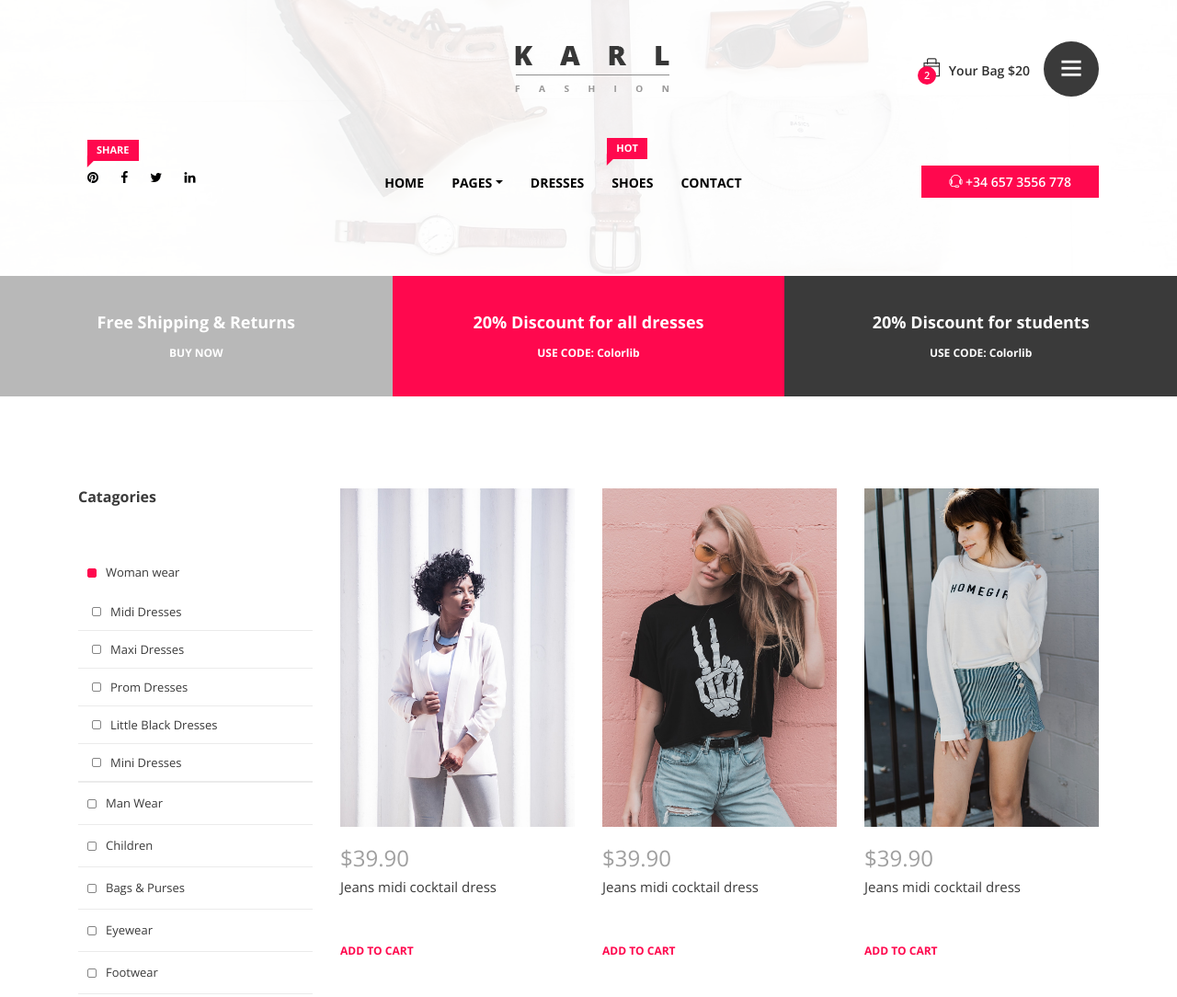
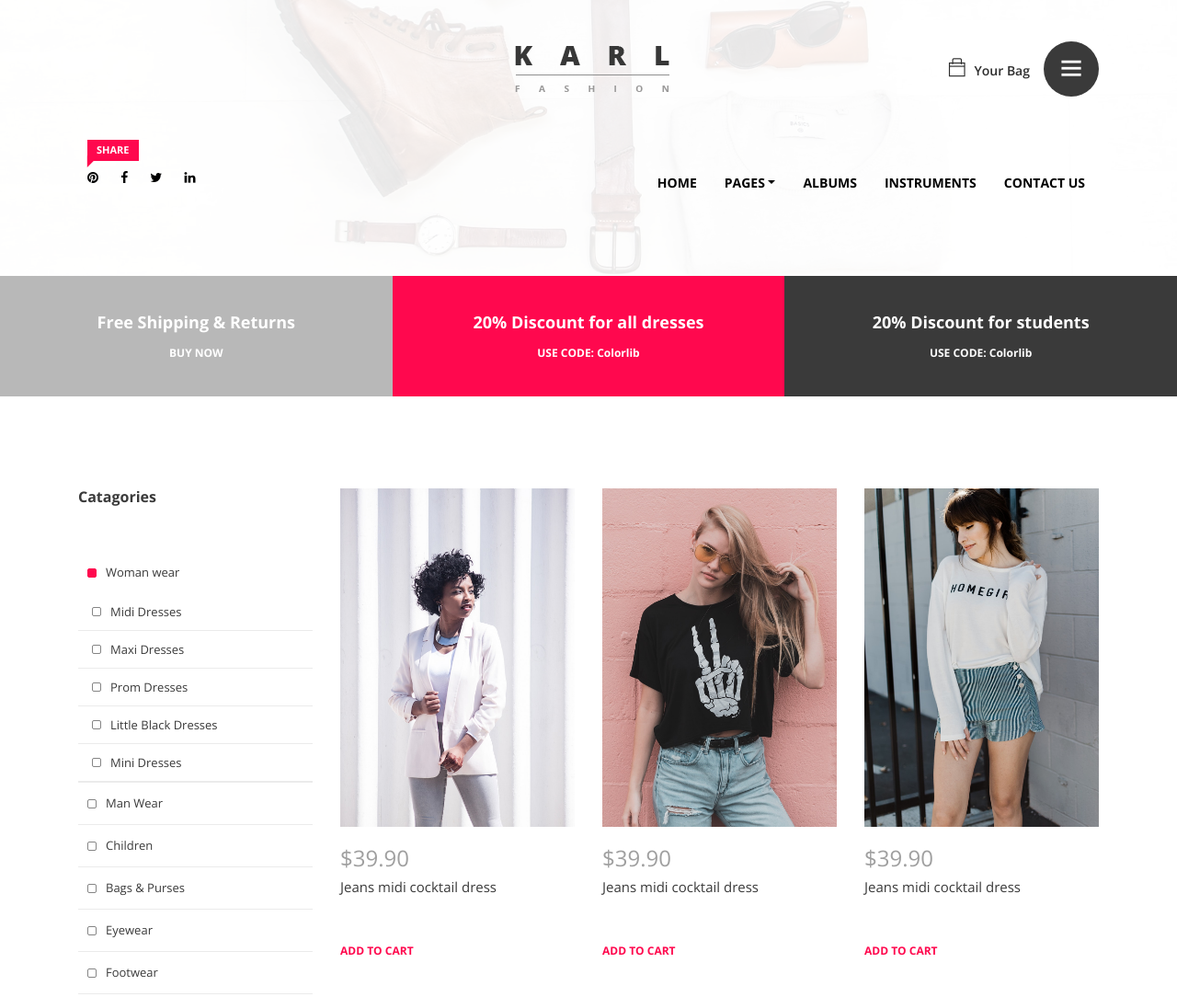
Before and after one commit to yungjas/esd-music-store, a plain HTML site: page Frontend/shop.html in a window 1280 px wide. Shown: the top 1084 px of the page at 92% size. Drawn offline with nearby package versions, Linux system fonts and the light colour scheme.

Commit message:
edits to shop.html

```diff
--- a/Frontend/shop.html
+++ b/Frontend/shop.html
@@ -9,7 +9,7 @@
     <!-- The above 4 meta tags *must* come first in the head; any other head content must come *after* these tags -->
 
     <!-- Title  -->
-    <title>Karl - Fashion Ecommerce Template | Shop</title>
+    <title> Music Ecommerce | Shop</title>
 
     <!-- Favicon  -->
     <link rel="icon" href="img/core-img/favicon.ico">
@@ -112,7 +112,9 @@
                                 <div class="header-cart-menu d-flex align-items-center ml-auto">
                                     <!-- Cart Area -->
                                     <div class="cart">
-                                        <a href="#" id="header-cart-btn" target="_blank"><span class="cart_quantity">2</span> <i class="ti-bag"></i> Your Bag $20</a>
+                                        <!-- add quantity using vue <span class="cart_quantity">2</span> -->
+                                        <!-- cost also can use vue </i> Your Bag $20 </a>  -->
+                                        <a href="#" id="header-cart-btn" target="_blank"> <i class="ti-bag"></i> Your Bag </a>
                                         <!-- Cart List Area Start -->
                                         <ul class="cart-list">
                                             <li>
@@ -180,17 +182,15 @@
                                                     <a class="dropdown-item" href="checkout.html">Checkout</a>
                                                 </div>
                                             </li>
-                                            <li class="nav-item"><a class="nav-link" href="#">Dresses</a></li>
-                                            <li class="nav-item"><a class="nav-link" href="#"><span class="karl-level">hot</span> Shoes</a></li>
-                                            <li class="nav-item"><a class="nav-link" href="#">Contact</a></li>
+                                            <li class="nav-item"><a class="nav-link" href="#"> Albums </a></li>
+                                            <li class="nav-item"><a class="nav-link" href="#"> Instruments </a></li>
+                                            <li class="nav-item"><a class="nav-link" href="#">Contact us </a></li>
                                         </ul>
                                     </div>
                                 </nav>
                             </div>
                             <!-- Help Line -->
-                            <div class="help-line">
-                                <a href="tel:+346573556778"><i class="ti-headphone-alt"></i> +34 657 3556 778</a>
-                            </div>
+
                         </div>
                     </div>
                 </div>
```
Also changed, not shown: Frontend/checkout.html (+0 -4 lines), 1 other file.
